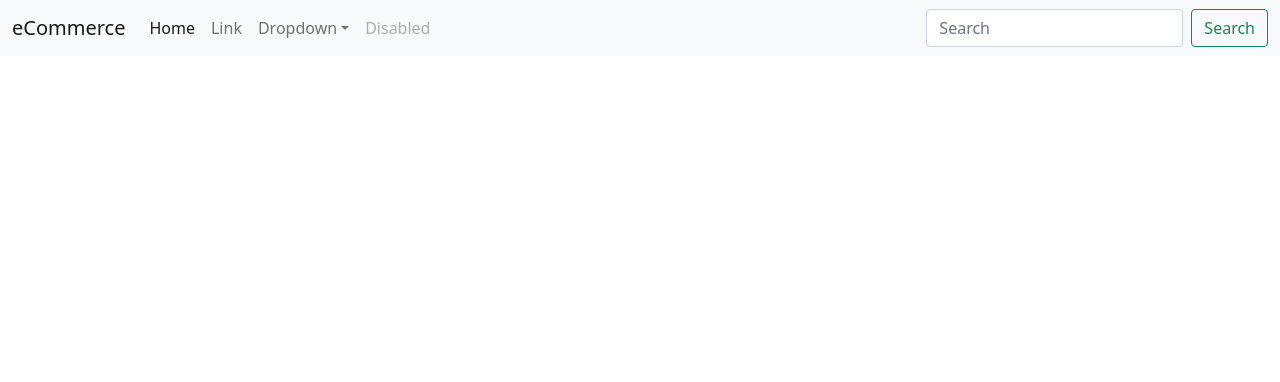
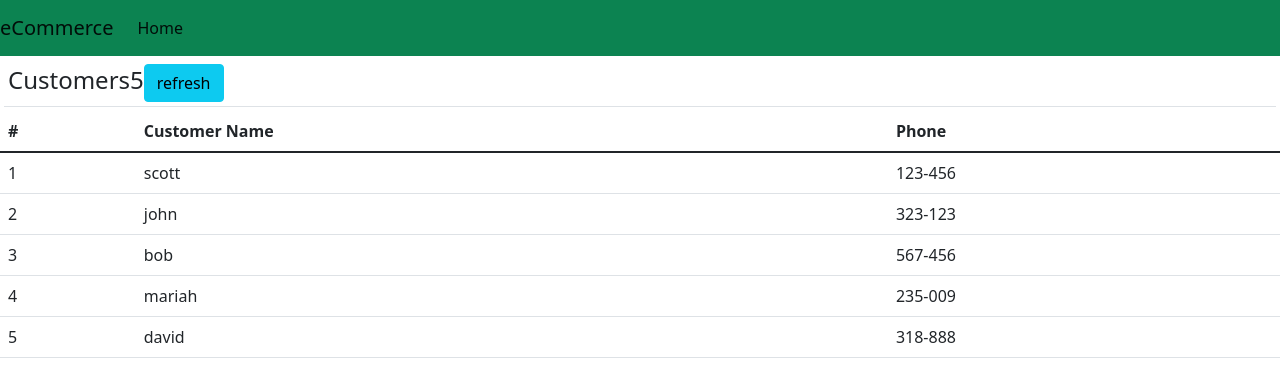
Before and after one commit to dzhaniivanov/e-commece, a React (Create React App) app: page / in a window 1280 px wide. Shown: the top 382 px of the page. Built offline with nearby package versions, Linux system fonts and the light colour scheme.

Commit message:
train class components

```diff
--- a/src/App.js
+++ b/src/App.js
@@ -1,48 +1,14 @@
 import { Component } from "react";
+import MainContent from "./MainContent";
+import Navbar from "./Navbar";
 
-class NavBar extends Component {
+export default class App extends Component {
   render() {
     return (
       <>
-      <nav className="navbar navbar-expand-lg navbar-light bg-light">
-  <div className="container-fluid">
-    <a className="navbar-brand" href="#">eCommerce</a>
-    <button className="navbar-toggler" type="button" data-bs-toggle="collapse" data-bs-target="#navbarSupportedContent" aria-controls="navbarSupportedContent" aria-expanded="false" aria-label="Toggle navigation">
-      <span className="navbar-toggler-icon"></span>
-    </button>
-    <div className="collapse navbar-collapse" id="navbarSupportedContent">
-      <ul className="navbar-nav me-auto mb-2 mb-lg-0">
-        <li className="nav-item">
-          <a className="nav-link active" aria-current="page" href="#">Home</a>
-        </li>
-        <li className="nav-item">
-          <a className="nav-link" href="#">Link</a>
-        </li>
-        <li className="nav-item dropdown">
-          <a className="nav-link dropdown-toggle" href="#" id="navbarDropdown" role="button" data-bs-toggle="dropdown" aria-expanded="false">
-            Dropdown
-          </a>
-          <ul className="dropdown-menu" aria-labelledby="navbarDropdown">
-            <li><a className="dropdown-item" href="#">Action</a></li>
-            <li><a className="dropdown-item" href="#">Another action</a></li>
-            <li><hr className="dropdown-divider"/></li>
-            <li><a className="dropdown-item" href="#">Something else here</a></li>
-          </ul>
-        </li>
-        <li className="nav-item">
-          <a className="nav-link disabled">Disabled</a>
-        </li>
-      </ul>
-      <form className="d-flex">
-        <input className="form-control me-2" type="search" placeholder="Search" aria-label="Search"/>
-        <button className="btn btn-outline-success" type="submit">Search</button>
-      </form>
-    </div>
-  </div>
-</nav>
+        <Navbar />
+        <MainContent />
       </>
-    )
+    );
   }
 }
-
-export default NavBar;
--- /dev/null
+++ b/src/MainContent.js
@@ -0,0 +1,55 @@
+import { Component } from "react";
+
+export default class MainContent extends Component {
+  state = {
+    pageTitle: "Customers",
+    customersCount: 5,
+    customers: [
+      { id: 1, name: "scott", phone: "123-456" },
+      { id: 2, name: "john", phone: "323-123" },
+      { id: 3, name: "bob", phone: "567-456" },
+      { id: 4, name: "mariah", phone: "235-009" },
+      { id: 5, name: "david", phone: "318-888" },
+    ],
+  };
+
+  render() {
+    return (
+      <div>
+        <h4 className="border-bottom m-1 p-1">
+          {this.state.pageTitle}
+          <span>{this.state.customersCount}</span>
+          <button onClick={this.onRefreshClick} className="btn btn-info">
+            refresh
+          </button>
+        </h4>
+        <table className="table">
+          <thead>
+            <tr>
+              <th>#</th>
+              <th>Customer Name</th>
+              <th>Phone</th>
+            </tr>
+          </thead>
+          <tbody>
+            {this.state.customers.map((customer) => {
+              return (
+                <tr key={customer.id}>
+                  <td>{customer.id}</td>
+                  <td>{customer.name}</td>
+                  <td>{customer.phone}</td>
+                </tr>
+              );
+            })}
+          </tbody>
+        </table>
+      </div>
+    );
+  }
+
+  onRefreshClick = () => {
+    this.setState({
+      customersCount: 7,
+    });
+  };
+}
--- /dev/null
+++ b/src/Navbar.js
@@ -0,0 +1,37 @@
+import { Component } from "react";
+
+class Navbar extends Component {
+  render() {
+    return (
+      <>
+        <nav className="navbar navbar-expand-lg navbar-light bg-light navbar-style">
+          <a className="navbar-brand" href="/">
+            eCommerce
+          </a>
+          <button
+            className="navbar-toggler"
+            type="button"
+            data-bs-toggle="collapse"
+            data-bs-target="#navbarSupportedContent"
+            aria-controls="navbarSupportedContent"
+            aria-expanded="false"
+            aria-label="Toggle navigation"
+          >
+            <span className="navbar-toggler-icon"></span>
+          </button>
+          <div className="collapse navbar-collapse" id="navbarSupportedContent">
+            <ul className="navbar-nav me-auto mb-2 mb-lg-0">
+              <li className="nav-item">
+                <a className="nav-link active" aria-current="page" href="/">
+                  Home
+                </a>
+              </li>
+            </ul>
+          </div>
+        </nav>
+      </>
+    );
+  }
+}
+
+export default Navbar;
--- a/src/index.css
+++ b/src/index.css
@@ -1,3 +1,7 @@
 .hightlight {
   background-color: #80c0b5;
 }
+
+.navbar-style {
+  background-color: #0c8351 !important;
+}
--- a/src/index.js
+++ b/src/index.js
@@ -4,12 +4,12 @@ import "jquery";
 import "@popperjs/core/dist/umd/popper";
 import "bootstrap/dist/js/bootstrap";
 import "bootstrap/dist/css/bootstrap.css";
-import NavBar from "./App";
-import "./index.css"
+import App from "./App";
+import "./index.css";
 
 const root = ReactDOM.createRoot(document.getElementById("root"));
 root.render(
   <React.StrictMode>
-    <NavBar />
+    <App />
   </React.StrictMode>
 );
```
